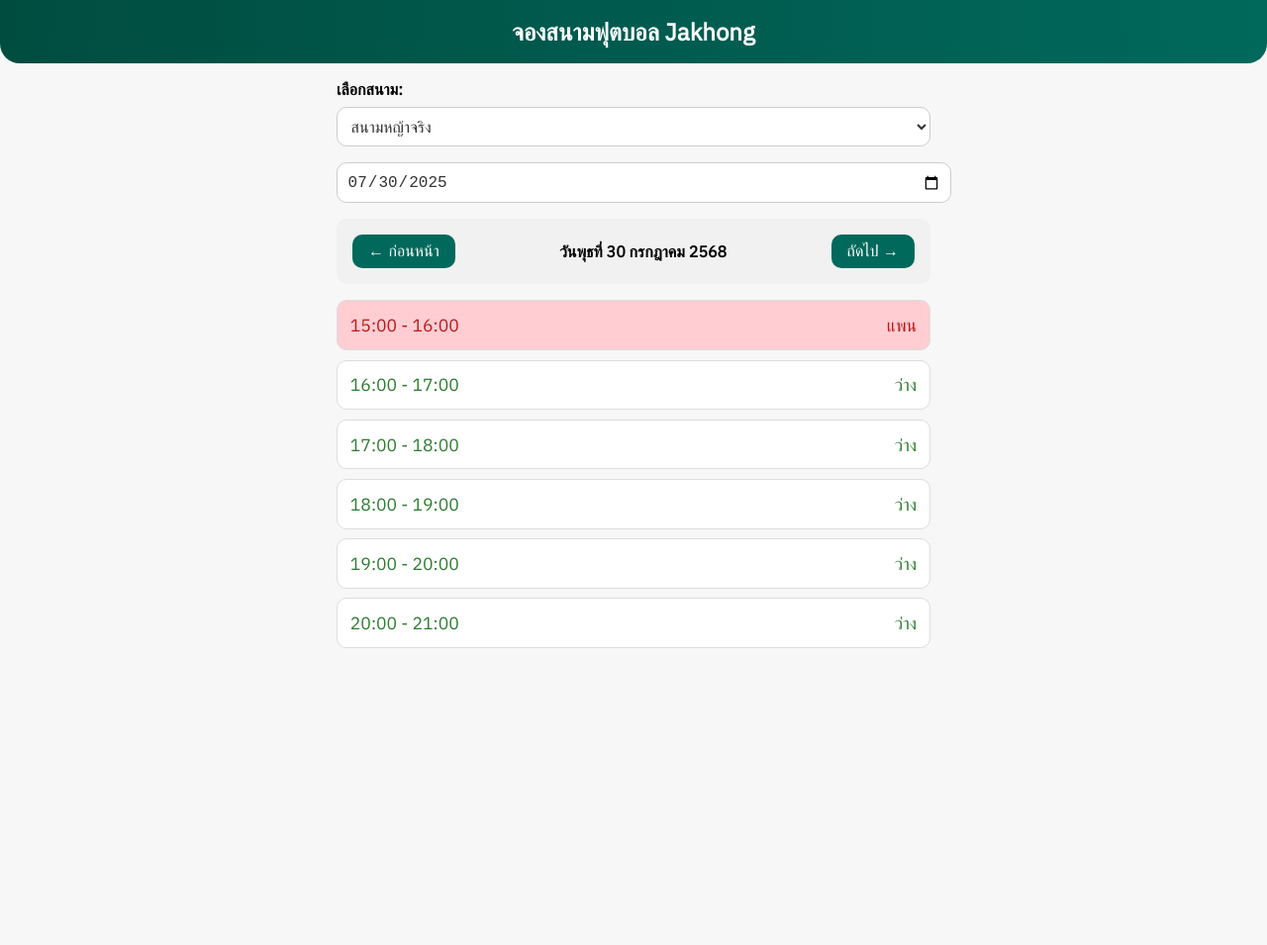
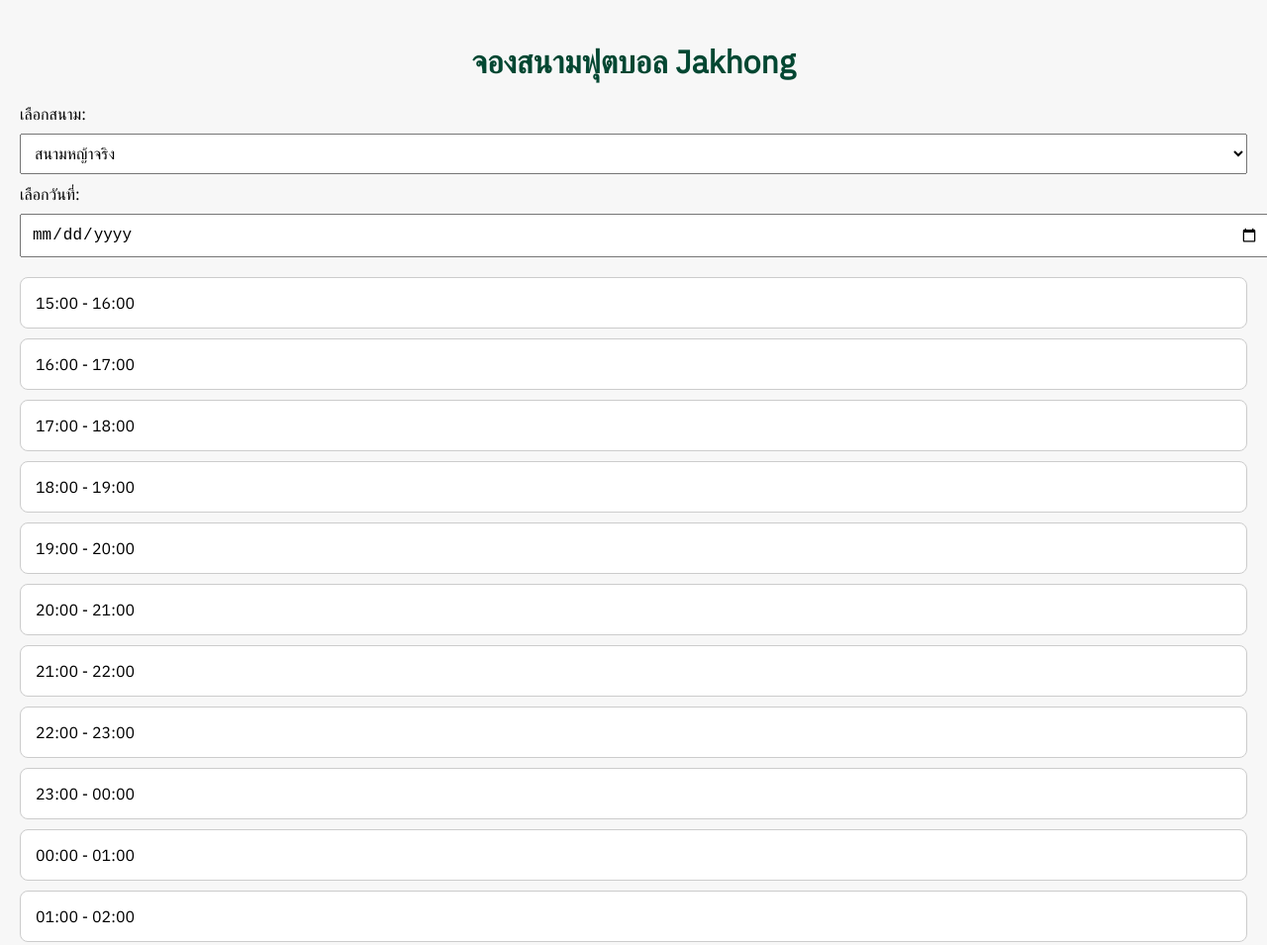
Before and after one commit to pv19694/footballbooking, a plain HTML site: page index.html in a window 1280 px wide. Shown: the whole page at 99% size. Before the commit the page ends 800 px from the top, so only its background shows below. Drawn offline with Linux system fonts and the light colour scheme.

Commit message:
Update index.html

```diff
--- a/index.html
+++ b/index.html
@@ -1,128 +1,97 @@
 <!DOCTYPE html>
 <html lang="th">
 <head>
-  <meta charset="UTF-8" />
-  <meta name="viewport" content="width=device-width, initial-scale=1.0" />
-  <title>จองสนามฟุตบอล Jakhong</title>
+  <meta charset="UTF-8">
+  <title>จองสนามฟุตบอล</title>
   <link href="https://fonts.googleapis.com/css2?family=IBM+Plex+Sans&display=swap" rel="stylesheet">
   <style>
     body {
       font-family: 'IBM Plex Sans', sans-serif;
       background-color: #f7f7f7;
       margin: 0;
-      padding: 0;
+      padding: 20px;
     }
-    .header {
-      background: linear-gradient(90deg, #004d40, #00695c);
-      padding: 1rem;
-      color: white;
+    h1 {
       text-align: center;
-      font-size: 1.5rem;
-      font-weight: bold;
-      border-bottom-left-radius: 20px;
-      border-bottom-right-radius: 20px;
-    }
-    .container {
-      max-width: 600px;
-      margin: auto;
-      padding: 1rem;
-    }
-    label {
-      font-weight: bold;
-      display: block;
-      margin-bottom: 0.5rem;
+      color: #034732;
     }
     select, input[type="date"] {
       width: 100%;
-      padding: 0.6rem;
+      padding: 10px;
+      margin: 10px 0;
+      font-size: 16px;
+    }
+    .slot {
       border: 1px solid #ccc;
-      border-radius: 10px;
-      font-size: 1rem;
-      margin-bottom: 1rem;
-      background-color: white;
-      color: #333;
-    }
-    .nav-row {
+      padding: 15px;
+      margin: 10px 0;
+      border-radius: 8px;
       display: flex;
       justify-content: space-between;
       align-items: center;
-      background: #f1f1f1;
-      padding: 1rem;
-      border-radius: 10px;
-      margin-bottom: 1rem;
+      background-color: white;
+      cursor: pointer;
+      transition: 0.2s;
     }
-    .btn {
-      background: #00695c;
-      color: white;
-      border: none;
-      padding: 0.5rem 1rem;
-      border-radius: 10px;
-      font-size: 1rem;
-      cursor: pointer;
+    .slot.booked {
+      background-color: #f8d7da;
+      color: #721c24;
+      cursor: not-allowed;
     }
-    .slot {
-      display: flex;
-      justify-content: space-between;
-      align-items: center;
-      padding: 0.8rem;
-      margin-bottom: 0.6rem;
-      border-radius: 10px;
-      font-size: 1.1rem;
-      background-color: white;
-      border: 1px solid #ddd;
-    }
-    .slot-booked {
-      background-color: #ffcdd2;
-      color: #b71c1c;
-    }
-    .slot-available {
-      background-color: white;
-      color: #2e7d32;
+    .slot:hover {
+      background-color: #e9ecef;
     }
   </style>
 </head>
 <body>
-  <div class="header">จองสนามฟุตบอล Jakhong</div>
-  <div class="container">
-    <label for="field">เลือกสนาม:</label>
-    <select id="field">
-      <option>สนามหญ้าจริง</option>
-      <option>สนามในร่ม</option>
-    </select>
 
-    <input type="date" id="datePicker" value="2025-07-30" />
+<h1>จองสนามฟุตบอล Jakhong</h1>
 
-    <div class="nav-row">
-      <button class="btn">&#8592; ก่อนหน้า</button>
-      <div><strong>วันพุธที่ 30 กรกฎาคม 2568</strong></div>
-      <button class="btn">ถัดไป &#8594;</button>
-    </div>
+<label for="field">เลือกสนาม:</label>
+<select id="field">
+  <option>สนามหญ้าจริง</option>
+  <option>สนามหญ้าเทียม</option>
+  <option>สนามด้านหลัง</option>
+</select>
 
-    <!-- ตารางช่วงเวลาแบบตัวอย่าง -->
-    <div class="slot slot-booked">
-      <span>15:00 - 16:00</span>
-      <span>แพน</span>
-    </div>
-    <div class="slot slot-available">
-      <span>16:00 - 17:00</span>
-      <span>ว่าง</span>
-    </div>
-    <div class="slot slot-available">
-      <span>17:00 - 18:00</span>
-      <span>ว่าง</span>
-    </div>
-    <div class="slot slot-available">
-      <span>18:00 - 19:00</span>
-      <span>ว่าง</span>
-    </div>
-    <div class="slot slot-available">
-      <span>19:00 - 20:00</span>
-      <span>ว่าง</span>
-    </div>
-    <div class="slot slot-available">
-      <span>20:00 - 21:00</span>
-      <span>ว่าง</span>
-    </div>
-  </div>
+<label for="date">เลือกวันที่:</label>
+<input type="date" id="date">
+
+<div id="timeslots"></div>
+
+<script>
+  const times = [
+    "15:00 - 16:00", "16:00 - 17:00", "17:00 - 18:00",
+    "18:00 - 19:00", "19:00 - 20:00", "20:00 - 21:00",
+    "21:00 - 22:00", "22:00 - 23:00", "23:00 - 00:00",
+    "00:00 - 01:00", "01:00 - 02:00"
+  ];
+
+  const slotsContainer = document.getElementById('timeslots');
+
+  function renderSlots() {
+    slotsContainer.innerHTML = '';
+    times.forEach(time => {
+      const div = document.createElement('div');
+      div.className = 'slot';
+      div.textContent = time;
+      div.onclick = function () {
+        if (div.classList.contains('booked')) {
+          alert("ช่วงเวลานี้ถูกจองแล้ว");
+        } else {
+          const name = prompt(`ใครจองช่วงเวลา ${time}?`);
+          if (name) {
+            div.classList.add('booked');
+            div.textContent = `${time} - ${name}`;
+          }
+        }
+      };
+      slotsContainer.appendChild(div);
+    });
+  }
+
+  renderSlots();
+</script>
+
 </body>
 </html>
```
